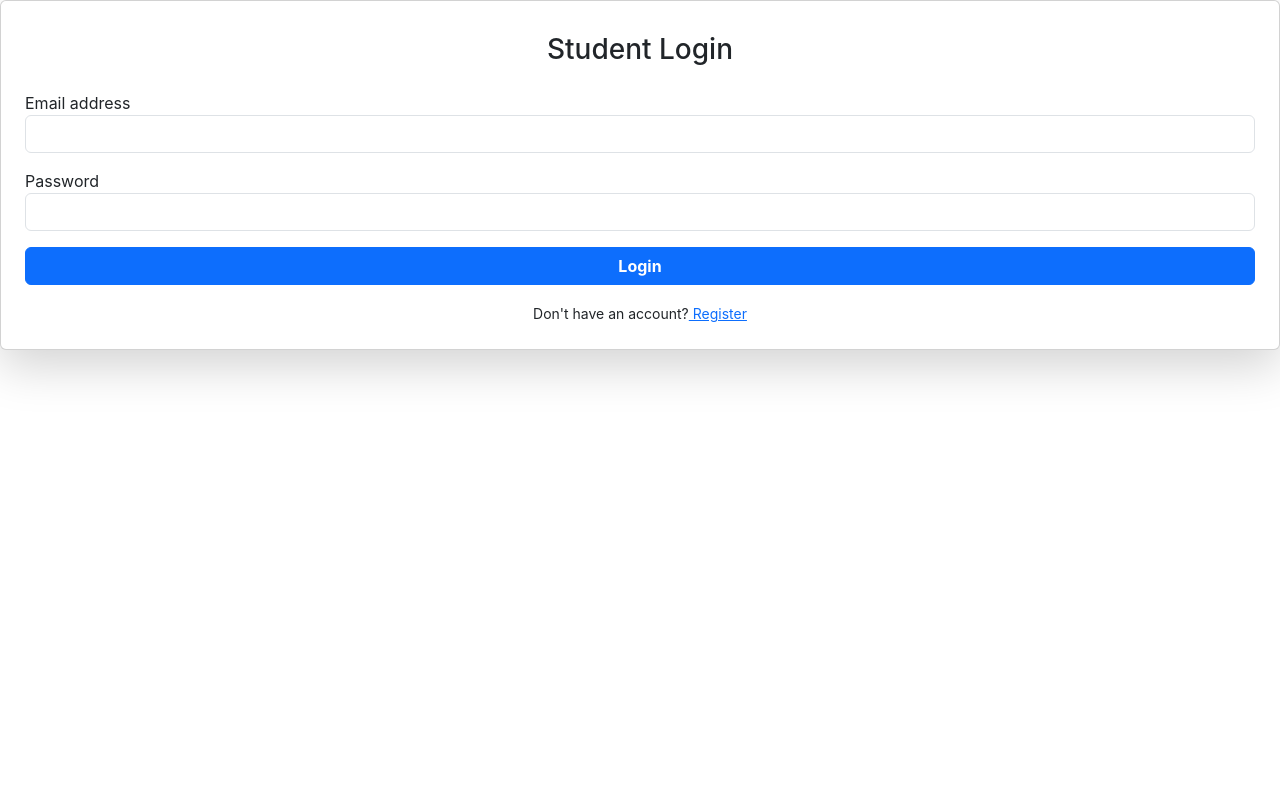
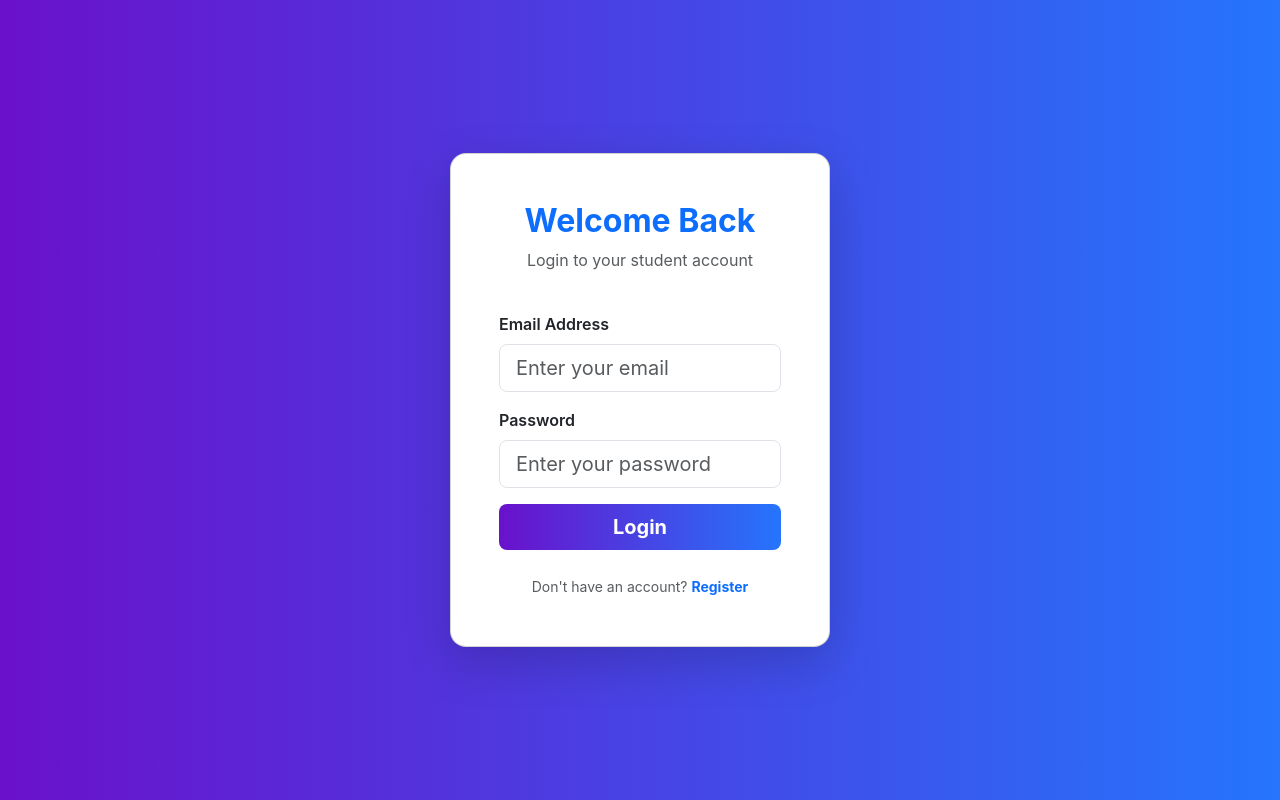
Before and after one commit to KOREADEVELOPERS/managementstudentreal, a React (Create React App) app: page /login in a window 1280 px wide. Built offline with nearby package versions, Linux system fonts and the light colour scheme.

Commit message:
Update Homepage_login.jsx

```diff
--- a/src/COMPONENTS/Homepage_login.jsx
+++ b/src/COMPONENTS/Homepage_login.jsx
@@ -27,28 +27,68 @@ const Homepage_login = () => {
   };
 
   return (
-    <div className="login-page">
-      <div className="card shadow-lg p-4" data-aos="zoom-in">
-        <div className="text-center mb-3">
-          <h3 className="mt-2 text-dark">Student Login</h3>
+    <div
+      className="d-flex align-items-center justify-content-center vh-100"
+      style={{ background: "linear-gradient(to right, #6a11cb, #2575fc)" }}
+    >
+      <div
+        className="card shadow-lg p-5 rounded-4"
+        data-aos="zoom-in"
+        style={{ width: "380px", transition: "transform 0.3s, box-shadow 0.3s" }}
+        onMouseEnter={e => { e.currentTarget.style.transform = "translateY(-5px)"; e.currentTarget.style.boxShadow = "0 15px 30px rgba(0,0,0,0.2)" }}
+        onMouseLeave={e => { e.currentTarget.style.transform = "translateY(0)"; e.currentTarget.style.boxShadow = "0 .5rem 1rem rgba(0,0,0,.15)" }}
+      >
+        <div className="text-center mb-4">
+          <h2 className="fw-bold text-primary">Welcome Back</h2>
+          <p className="text-muted">Login to your student account</p>
         </div>
+
         <form onSubmit={handleLogin}>
           <div className="mb-3">
-            <label>Email address</label>
-            <input type="email" className="form-control" required value={email}
-              onChange={(e) => setEmail(e.target.value)} />
+            <label className="form-label fw-semibold">Email Address</label>
+            <input
+              type="email"
+              className="form-control form-control-lg"
+              placeholder="Enter your email"
+              required
+              value={email}
+              onChange={(e) => setEmail(e.target.value)}
+            />
           </div>
+
           <div className="mb-3">
-            <label>Password</label>
-            <input type="password" className="form-control" required value={password}
-              onChange={(e) => setPassword(e.target.value)} />
+            <label className="form-label fw-semibold">Password</label>
+            <input
+              type="password"
+              className="form-control form-control-lg"
+              placeholder="Enter your password"
+              required
+              value={password}
+              onChange={(e) => setPassword(e.target.value)}
+            />
           </div>
 
           {error && <div className="text-danger mb-3 text-center">{error}</div>}
-          <button type="submit" className="btn btn-primary w-100 fw-bold">Login</button>
-          <div className="text-center mt-3">
-            <small>Don't have an account?
-              <a onClick={() => navigate("/register")} href="#"> Register</a></small>
+
+          <button
+            type="submit"
+            className="btn btn-primary w-100 btn-lg fw-bold"
+            style={{ background: "linear-gradient(90deg, #6a11cb, #2575fc)", border: "none" }}
+          >
+            Login
+          </button>
+
+          <div className="text-center mt-4">
+            <small className="text-muted">
+              Don't have an account?{" "}
+              <a
+                onClick={() => navigate("/register")}
+                href="#"
+                className="fw-bold text-decoration-none text-primary"
+              >
+                Register
+              </a>
+            </small>
           </div>
         </form>
       </div>
```
